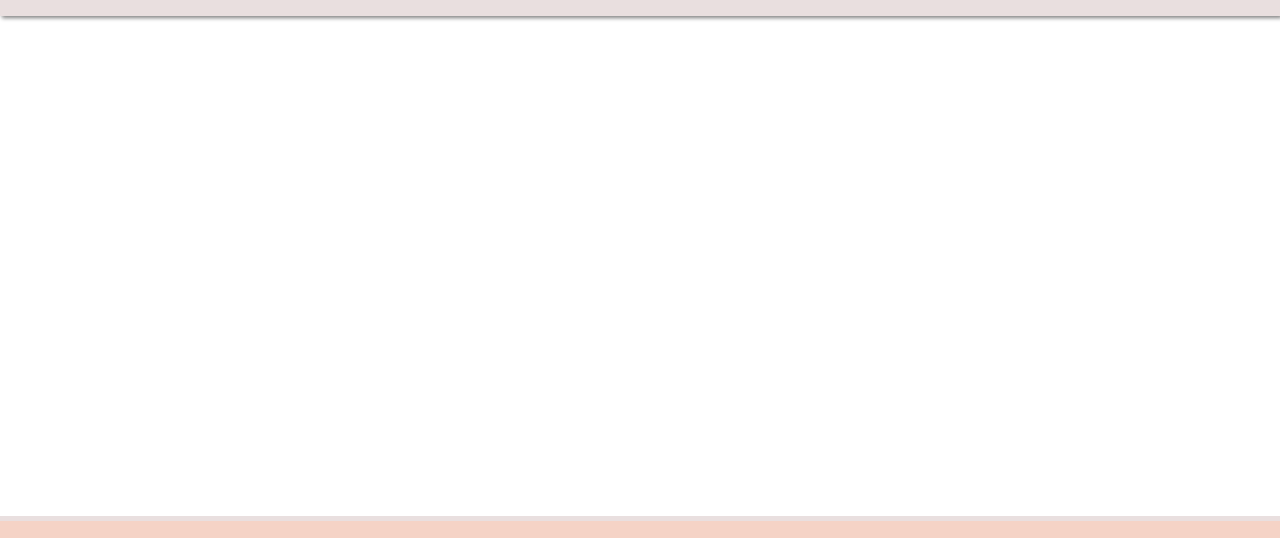
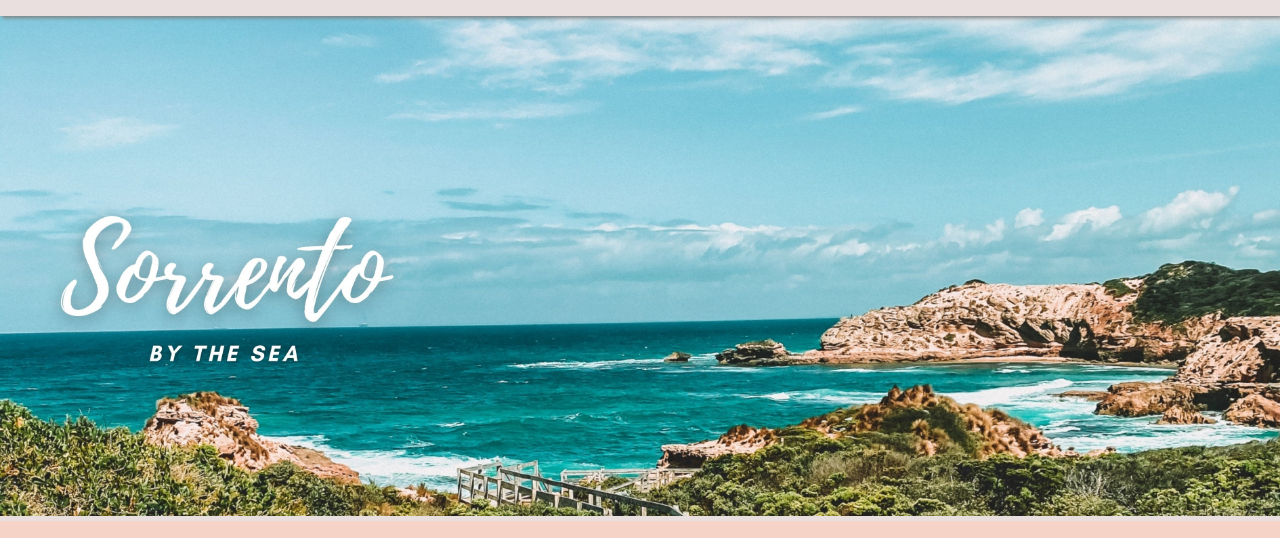
Before and after one commit to bestryan/Sorrento_project_tafe, a plain HTML site: page index.html in a window 1280 px wide. Shown: the part 54-592 px from the top of the page. Drawn offline with Linux system fonts and the light colour scheme.

Commit message:
css background
display fixed

```diff
--- a/styles/style.css
+++ b/styles/style.css
@@ -67,7 +67,7 @@ header a{
 }
 
 .banner{
-    background-image: url("./images/Sorrento_banner.jpg");
+    background-image: url("../images/Sorrento_banner.jpg");
     background-repeat: no-repeat;
     background-size: cover;
     height: 500px;
```
